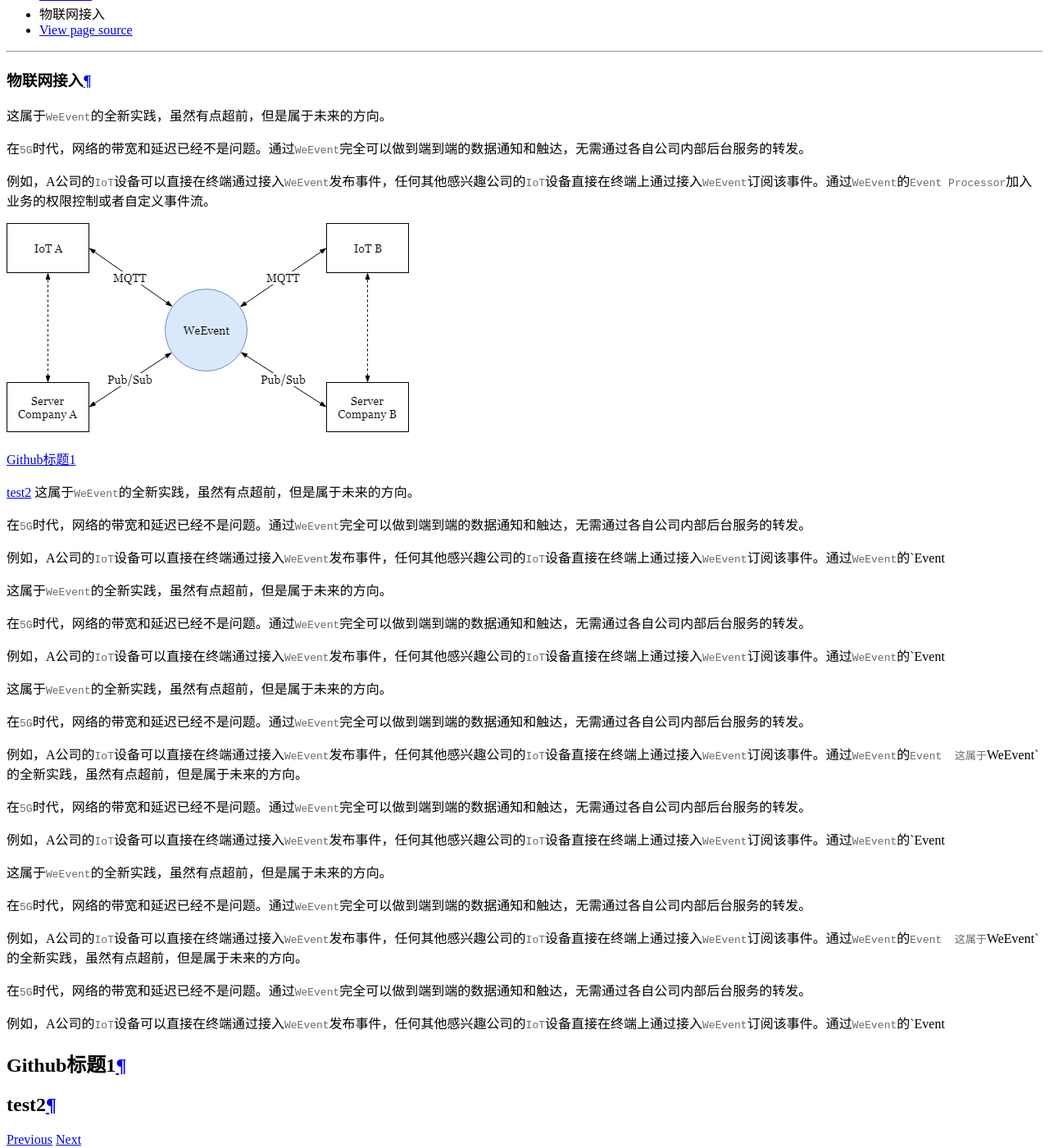
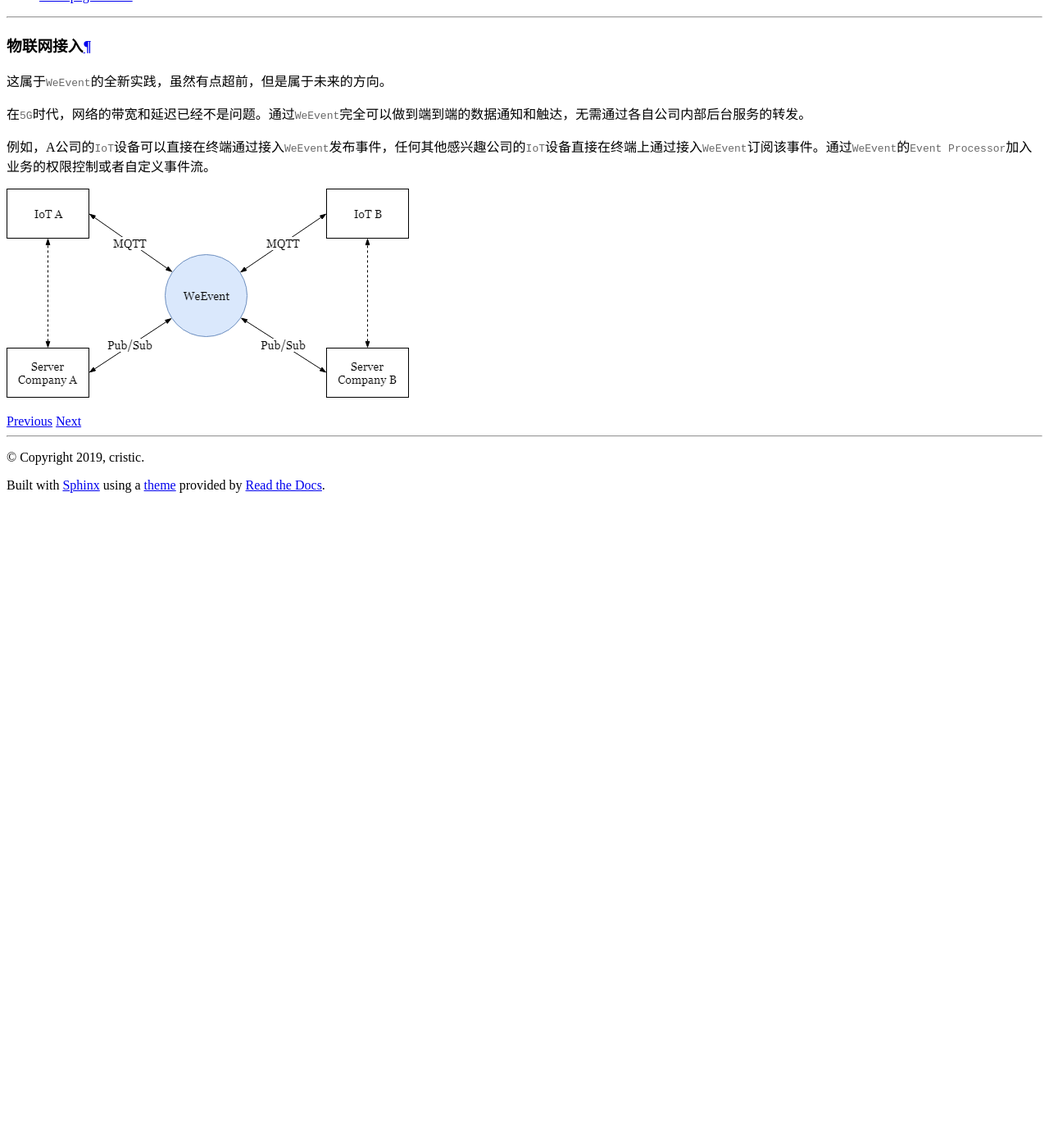
Before and after one commit to WeBankBlockchain/WeEvent-docs, a Sphinx documentation site: the page built from docs/scarino/iot.md, in a window 1280 px wide and 1400 px high, scrolled down 403 px. Shown: the whole window at 82% size. Built offline with Sphinx 7.4.7 and the Read the Docs theme 2.0.0, drawn with Linux system fonts in a browser that asks for light colours; after the commit the page ends 1012 px from its top, so only the background shows below that.

Commit message:
update file

```diff
--- a/docs/scarino/iot.md
+++ b/docs/scarino/iot.md
@@ -6,47 +6,3 @@
 例如，A公司的`IoT`设备可以直接在终端通过接入`WeEvent`发布事件，任何其他感兴趣公司的`IoT`设备直接在终端上通过接入`WeEvent`订阅该事件。通过`WeEvent`的`Event Processor`加入业务的权限控制或者自定义事件流。
 
 ![IoTScarino.png](../image/IoTScarino.png)
-
-
-
-[Github标题1](#github1)
-
-
-[test2](#test2)
-这属于`WeEvent`的全新实践，虽然有点超前，但是属于未来的方向。
-
-在`5G`时代，网络的带宽和延迟已经不是问题。通过`WeEvent`完全可以做到端到端的数据通知和触达，无需通过各自公司内部后台服务的转发。
-
-例如，A公司的`IoT`设备可以直接在终端通过接入`WeEvent`发布事件，任何其他感兴趣公司的`IoT`设备直接在终端上通过接入`WeEvent`订阅该事件。通过`WeEvent`的`Event
-
-这属于`WeEvent`的全新实践，虽然有点超前，但是属于未来的方向。
-
-在`5G`时代，网络的带宽和延迟已经不是问题。通过`WeEvent`完全可以做到端到端的数据通知和触达，无需通过各自公司内部后台服务的转发。
-
-例如，A公司的`IoT`设备可以直接在终端通过接入`WeEvent`发布事件，任何其他感兴趣公司的`IoT`设备直接在终端上通过接入`WeEvent`订阅该事件。通过`WeEvent`的`Event
-
-
-这属于`WeEvent`的全新实践，虽然有点超前，但是属于未来的方向。
-
-在`5G`时代，网络的带宽和延迟已经不是问题。通过`WeEvent`完全可以做到端到端的数据通知和触达，无需通过各自公司内部后台服务的转发。
-
-例如，A公司的`IoT`设备可以直接在终端通过接入`WeEvent`发布事件，任何其他感兴趣公司的`IoT`设备直接在终端上通过接入`WeEvent`订阅该事件。通过`WeEvent`的`Event
-这属于`WeEvent`的全新实践，虽然有点超前，但是属于未来的方向。
-
-在`5G`时代，网络的带宽和延迟已经不是问题。通过`WeEvent`完全可以做到端到端的数据通知和触达，无需通过各自公司内部后台服务的转发。
-
-例如，A公司的`IoT`设备可以直接在终端通过接入`WeEvent`发布事件，任何其他感兴趣公司的`IoT`设备直接在终端上通过接入`WeEvent`订阅该事件。通过`WeEvent`的`Event
-
-这属于`WeEvent`的全新实践，虽然有点超前，但是属于未来的方向。
-
-在`5G`时代，网络的带宽和延迟已经不是问题。通过`WeEvent`完全可以做到端到端的数据通知和触达，无需通过各自公司内部后台服务的转发。
-
-例如，A公司的`IoT`设备可以直接在终端通过接入`WeEvent`发布事件，任何其他感兴趣公司的`IoT`设备直接在终端上通过接入`WeEvent`订阅该事件。通过`WeEvent`的`Event
-这属于`WeEvent`的全新实践，虽然有点超前，但是属于未来的方向。
-
-在`5G`时代，网络的带宽和延迟已经不是问题。通过`WeEvent`完全可以做到端到端的数据通知和触达，无需通过各自公司内部后台服务的转发。
-
-例如，A公司的`IoT`设备可以直接在终端通过接入`WeEvent`发布事件，任何其他感兴趣公司的`IoT`设备直接在终端上通过接入`WeEvent`订阅该事件。通过`WeEvent`的`Event
-### Github标题1
-
-### test2
```
